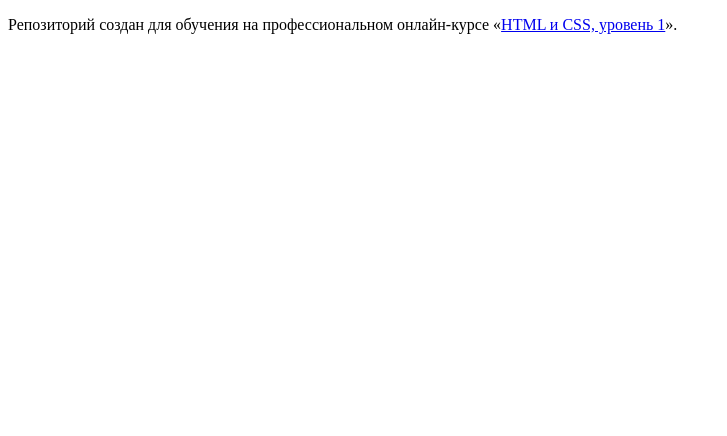
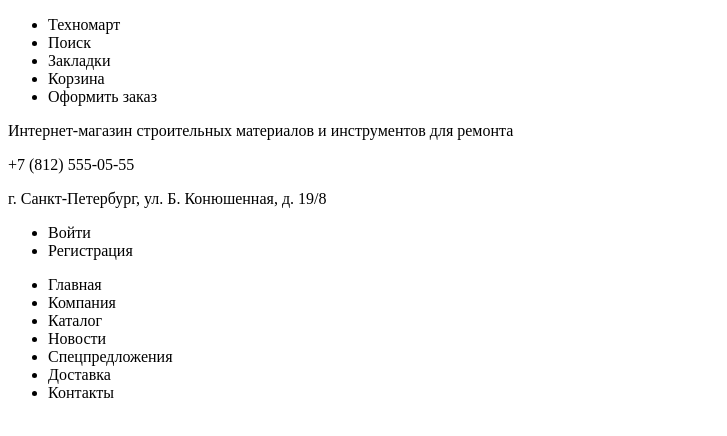
Before and after one commit to Kristine79/82297-technomart-24, a plain HTML site: page index.html in a window 1280 px wide. Shown: the whole page, without its empty margins (0-727 px from the left). Drawn offline with Linux system fonts and the light colour scheme.

Commit message:
Начало разметки главной страницы: хедер

```diff
--- a/index.html
+++ b/index.html
@@ -1,12 +1,71 @@
 <!DOCTYPE html>
 <html lang="ru">
-  <head>
-    <meta charset="utf-8">
-    <title>HTML Academy: Техномарт</title>
-  </head>
-  <body>
+<head>
+  <meta charset="utf-8">
+  <meta name="viewport" content="width=device-width,initial-scale=1">
+  <title>Интернет-магазин Техномарт</title>
+  <link href="css/style.min.css" rel="stylesheet">
+  <link rel="preload" as="font" type="font/woff" href="fonts/cuprum.woff" crossorigin/>
+  <link rel="preload" as="font" type="font/woff2" href="fonts/cuprum.woff2" crossorigin/>
+  <link rel="preload" as="font" type="font/woff" href="fonts/cuprumbold.woff" crossorigin/>
+  <link rel="preload" as="font" type="font/woff" href="fonts/cuprumbolditalic.woff" crossorigin/>
+  <link rel="preload" as="font" type="font/woff2" href="fonts/cuprumbolditalic.woff2" crossorigin/>
+  <link rel="preload" as="font" type="font/woff" href="fonts/cuprumitalic.woff" crossorigin/>
+  <link rel="preload" as="font" type="font/woff2" href="fonts/cuprumitalic.woff2" crossorigin/>
+  <link rel="preload" as="font" type="font/woff" href="fonts/ptsans.woff" crossorigin/>
+  <link rel="preload" as="font" type="font/woff2" href="fonts/ptsans.woff2" crossorigin/>
+  <link rel="preload" as="font" type="font/woff" href="fonts/ptsansbold.woff2" crossorigin/>
+  <link rel="preload" as="font" type="font/woff2" href="fonts/ptsansbold.woff2" crossorigin/>
+</head>
+<body>
 
-    <p>Репозиторий создан для обучения на профессиональном онлайн‑курсе «<a href="https://htmlacademy.ru/intensive/htmlcss">HTML и CSS, уровень 1</a>».</p>
+  <header>
 
-  </body>
-</html>
+    <div class="wrapper">
+      <div class="above-nav">
+        <ul>
+          <li> Техномарт</li>
+          <li> Поиск</li>
+          <li> Закладки</li>
+          <li> Корзина</li>
+          <li> Оформить заказ</li>
+        </ul>
+      </div>
+
+      <div class="main-header">
+        <p>Интернет-магазин строительных материалов и инструментов для ремонта</p>
+        <div class="address">
+          <p>+7 (812) 555-05-55</p>
+          <p>г. Санкт-Петербург, ул. Б. Конюшенная, д. 19/8</p>
+        </div>
+        <div class="user">
+          <ul>
+            <li>Войти</li>
+            <li>Регистрация</li>
+        </div>
+      </div>
+
+      <nav class="menu">
+        <ul>
+          <li> Главная</li>
+          <li> Компания</li>
+          <li> Каталог</li>
+          <li> Новости</li>
+          <li> Спецпредложения</li>
+          <li> Доставка</li>
+          <li> Контакты</li>
+        </ul>
+
+
+      </nav>
+
+
+
+
+  </header>
+
+
+
+
+
+</body>
```
Also changed, not shown: fonts/cuprum.woff (added), fonts/cuprum.woff2 (added), fonts/cuprumbold.woff (added), fonts/cuprumbold.woff2 (added), fonts/cuprumbolditalic.woff (added), fonts/cuprumbolditalic.woff2 (added), fonts/cuprumitalic.woff (added), fonts/cuprumitalic.woff2 (added), fonts/ptsans.woff (added), fonts/ptsans.woff2 (added), fonts/ptsansbold.woff (added), fonts/ptsansbold.woff2 (added), img/icon-4.svg (added), img/icon-5.svg (added).
